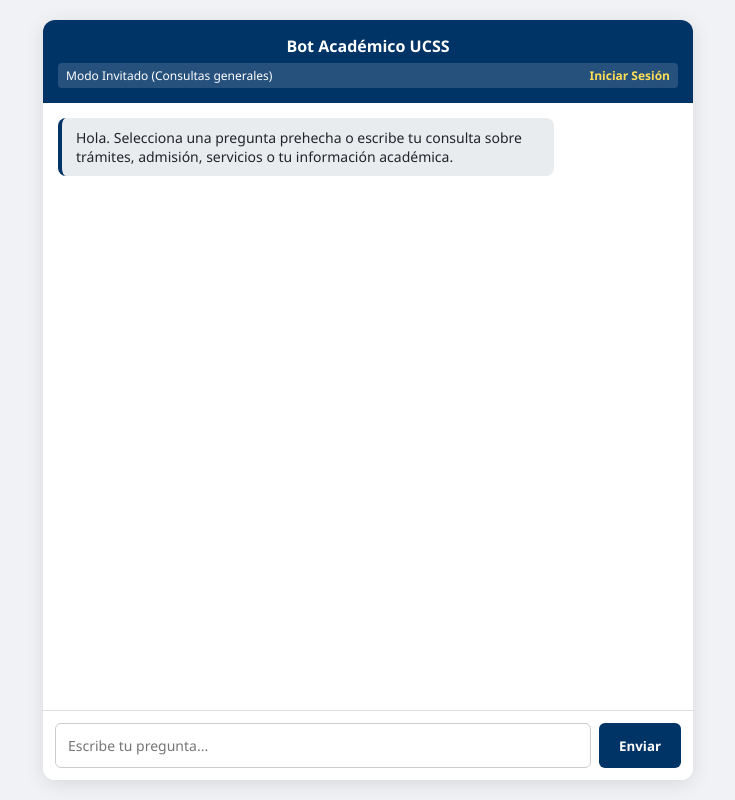
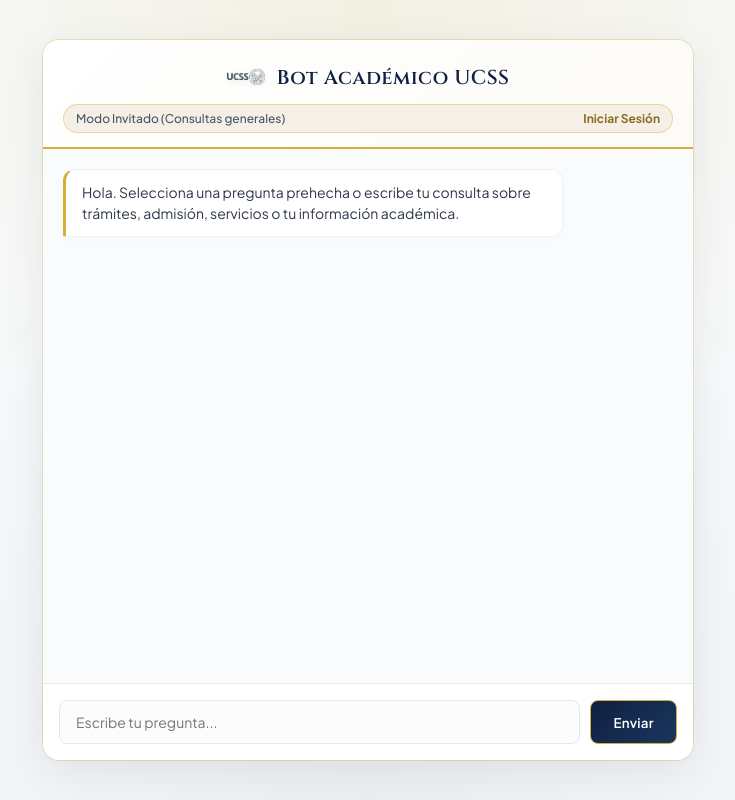
Before and after one commit to EustaquioZM/alqowpzm, a website: page chat.html in a window 1280 px wide. Shown: the whole page, without its empty margins (272-1007 px from the left). Drawn offline with Linux system fonts and the light colour scheme; no server answers.

Commit message:
style: actualizar interfaz con diseno institucional y logo

```diff
--- a/chat.html
+++ b/chat.html
@@ -4,33 +4,227 @@
   <meta charset="UTF-8">
   <meta name="viewport" content="width=device-width, initial-scale=1.0">
   <title>Asistente de Horario UCSS</title>
+  <link rel="preconnect" href="https://fonts.googleapis.com">
+  <link rel="preconnect" href="https://fonts.gstatic.com" crossorigin>
+  <link href="https://fonts.googleapis.com/css2?family=Cinzel:wght@600&family=Plus+Jakarta+Sans:wght@400;500;600;700&display=swap" rel="stylesheet">
   <style>
-    * { box-sizing: border-box; margin: 0; padding: 0; font-family: 'Segoe UI', sans-serif; }
-    body { background-color: #f0f2f5; display: flex; justify-content: center; height: 100vh; padding: 20px; }
-    .chat-container { width: 100%; max-width: 650px; background: #ffffff; border-radius: 12px; box-shadow: 0 4px 20px rgba(0,0,0,0.1); display: flex; flex-direction: column; overflow: hidden; }
-    .chat-header { background: #003366; color: white; padding: 15px; text-align: center; font-weight: bold; }
-    .chat-messages { flex: 1; padding: 15px; overflow-y: auto; display: flex; flex-direction: column; gap: 10px; }
-    .message { max-width: 80%; padding: 10px 14px; border-radius: 8px; font-size: 14px; white-space: pre-wrap; word-break: break-word; }
-    .message.user { background: #003366; color: white; align-self: flex-end; }
-    .message.bot { background: #e9ecef; color: #212529; align-self: flex-start; border-left: 4px solid #003366; }
-    .input-wrapper { position: relative; padding: 12px; background: #fff; border-top: 1px solid #ddd; }
-    .input-row { display: flex; gap: 8px; }
-    #mensajeInput { flex: 1; padding: 12px; border: 1px solid #ccc; border-radius: 6px; font-size: 14px; outline: none; }
-    #mensajeInput:focus { border-color: #003366; }
-    button { background: #003366; color: white; border: none; padding: 0 20px; border-radius: 6px; cursor: pointer; font-weight: bold; transition: background 0.2s; }
-    button:hover { background: #002244; }
-    .suggestions-list { position: absolute; bottom: 100%; left: 12px; right: 12px; background: white; border: 1px solid #ccc; border-radius: 6px 6px 0 0; box-shadow: 0 -4px 12px rgba(0,0,0,0.1); max-height: 180px; overflow-y: auto; display: none; z-index: 100; }
-    .suggestion-item { padding: 10px 12px; cursor: pointer; font-size: 13px; color: #333; border-bottom: 1px solid #f0f0f0; display: flex; align-items: center; gap: 8px; }
-    .suggestion-item:hover { background: #f0f4f8; color: #003366; }
+    * {
+      box-sizing: border-box;
+      margin: 0;
+      padding: 0;
+      font-family: 'Plus Jakarta Sans', sans-serif;
+    }
+
+    body {
+      background-color: #f7f9fa;
+      background-image:
+        radial-gradient(circle at 50% 0%, rgba(212, 175, 55, 0.12) 0%, transparent 50%),
+        radial-gradient(circle at 50% 100%, rgba(15, 32, 67, 0.05) 0%, transparent 60%);
+      display: flex;
+      justify-content: center;
+      align-items: center;
+      height: 100vh;
+      padding: 20px;
+    }
+
+    .chat-container {
+      width: 100%;
+      max-width: 650px;
+      height: 90vh;
+      max-height: 800px;
+      background: #ffffff;
+      border-radius: 16px;
+      box-shadow: 0 10px 40px rgba(15, 32, 67, 0.08), 0 0 0 1px rgba(212, 175, 55, 0.3);
+      display: flex;
+      flex-direction: column;
+      overflow: hidden;
+      position: relative;
+    }
+
+    .chat-header {
+      background: linear-gradient(135deg, #ffffff 0%, #fcfbf7 100%);
+      color: #0f2043;
+      padding: 18px 20px 14px 20px;
+      text-align: center;
+      border-bottom: 2px solid #d4af37;
+      box-shadow: 0 4px 12px rgba(0, 0, 0, 0.03);
+    }
+
+    .header-brand {
+      display: flex;
+      align-items: center;
+      justify-content: center;
+      gap: 12px;
+      margin-bottom: 8px;
+    }
+
+    .header-logo {
+      width: 38px;
+      height: 38px;
+      object-fit: contain;
+      filter: drop-shadow(0px 2px 4px rgba(0, 0, 0, 0.1));
+    }
+
+    .header-title {
+      font-family: 'Cinzel', serif;
+      font-size: 1.25rem;
+      font-weight: 600;
+      letter-spacing: 0.5px;
+      color: #0f2043;
+    }
+
+    #sessionBar {
+      display: flex;
+      justify-content: space-between;
+      align-items: center;
+      font-size: 12px;
+      font-weight: 500;
+      padding: 6px 12px;
+      background: #f4f0e6;
+      border: 1px solid rgba(212, 175, 55, 0.4);
+      border-radius: 20px;
+      color: #4a5568;
+    }
+
+    #sessionAction {
+      color: #8c6d1f !important;
+      text-decoration: none;
+      font-weight: 700;
+      transition: color 0.2s;
+    }
+
+    #sessionAction:hover {
+      color: #0f2043 !important;
+    }
+
+    .chat-messages {
+      flex: 1;
+      padding: 20px;
+      overflow-y: auto;
+      display: flex;
+      flex-direction: column;
+      gap: 14px;
+      background: #fafbfc;
+    }
+
+    .message {
+      max-width: 82%;
+      padding: 12px 16px;
+      border-radius: 12px;
+      font-size: 14px;
+      line-height: 1.5;
+      white-space: pre-wrap;
+      word-break: break-word;
+      box-shadow: 0 2px 6px rgba(0,0,0,0.02);
+    }
+
+    .message.user {
+      background: linear-gradient(135deg, #0f2043 0%, #1a365d 100%);
+      color: #ffffff;
+      align-self: flex-end;
+      border-bottom-right-radius: 2px;
+    }
+
+    .message.bot {
+      background: #ffffff;
+      color: #2d3748;
+      align-self: flex-start;
+      border-left: 3px solid #d4af37;
+      border-bottom-left-radius: 2px;
+      border-top: 1px solid #edf2f7;
+      border-right: 1px solid #edf2f7;
+      border-bottom: 1px solid #edf2f7;
+    }
+
+    .input-wrapper {
+      position: relative;
+      padding: 16px;
+      background: #ffffff;
+      border-top: 1px solid #eaeaea;
+    }
+
+    .input-row {
+      display: flex;
+      gap: 10px;
+    }
+
+    #mensajeInput {
+      flex: 1;
+      padding: 12px 16px;
+      border: 1px solid #e2e8f0;
+      border-radius: 8px;
+      font-size: 14px;
+      outline: none;
+      background: #fcfcfc;
+      transition: all 0.2s ease;
+    }
+
+    #mensajeInput:focus {
+      border-color: #d4af37;
+      background: #ffffff;
+      box-shadow: 0 0 0 3px rgba(212, 175, 55, 0.15);
+    }
+
+    button {
+      background: linear-gradient(135deg, #0f2043 0%, #1a365d 100%);
+      color: #ffffff;
+      border: 1px solid #d4af37;
+      padding: 0 22px;
+      border-radius: 8px;
+      cursor: pointer;
+      font-weight: 600;
+      letter-spacing: 0.3px;
+      transition: all 0.2s ease;
+    }
+
+    button:hover {
+      background: linear-gradient(135deg, #1a365d 0%, #2a4365 100%);
+      box-shadow: 0 4px 12px rgba(15, 32, 67, 0.15);
+    }
+
+    .suggestions-list {
+      position: absolute;
+      bottom: 100%;
+      left: 16px;
+      right: 16px;
+      background: #ffffff;
+      border: 1px solid #d4af37;
+      border-radius: 8px 8px 0 0;
+      box-shadow: 0 -8px 20px rgba(0,0,0,0.06);
+      max-height: 180px;
+      overflow-y: auto;
+      display: none;
+      z-index: 100;
+    }
+
+    .suggestion-item {
+      padding: 11px 14px;
+      cursor: pointer;
+      font-size: 13px;
+      color: #2d3748;
+      border-bottom: 1px solid #f0f4f8;
+      display: flex;
+      align-items: center;
+      gap: 8px;
+      transition: background 0.15s ease;
+    }
+
+    .suggestion-item:hover {
+      background: #fdfbf7;
+      color: #8c6d1f;
+    }
   </style>
 </head>
 <body>
   <div class="chat-container">
     <div class="chat-header">
-      <div>Bot Académico UCSS</div>
-      <div id="sessionBar" style="display: flex; justify-content: space-between; align-items: center; font-size: 12px; font-weight: normal; margin-top: 6px; padding: 4px 8px; background: rgba(255,255,255,0.15); border-radius: 4px;">
+      <div class="header-brand">
+        <img src="/img/logo.png" alt="Logo UCSS" class="header-logo">
+        <span class="header-title">Bot Académico UCSS</span>
+      </div>
+      <div id="sessionBar">
         <span id="sessionStatus">Modo Invitado (Consultas generales)</span>
-        <a id="sessionAction" href="/" style="color: #ffdd57; text-decoration: none; font-weight: bold;">Iniciar Sesión</a>
+        <a id="sessionAction" href="/">Iniciar Sesión</a>
       </div>
     </div>
     <div class="chat-messages" id="chatMessages">
--- a/package.json
+++ b/package.json
@@ -3,7 +3,8 @@
   "version": "1.0.0",
   "main": "Server.js",
   "scripts": {
-    "start": "node Server.js"
+  "start": "node Server.js",
+  "postinstall": "npx puppeteer browsers install chrome"
   },
   "dependencies": {
     "axios": "^1.20.0",
```
Also changed, not shown: index.html (+153 -12 lines), public/img/logo.png (added).
